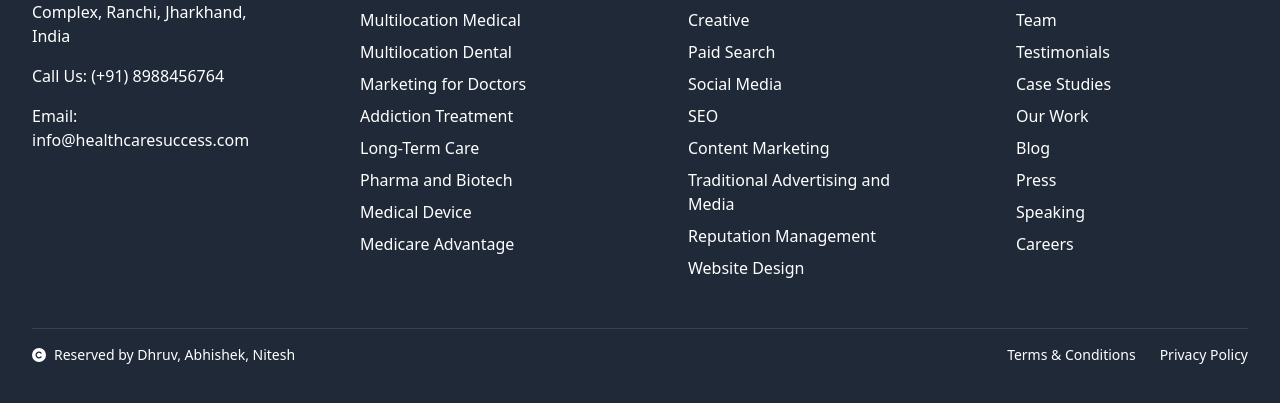
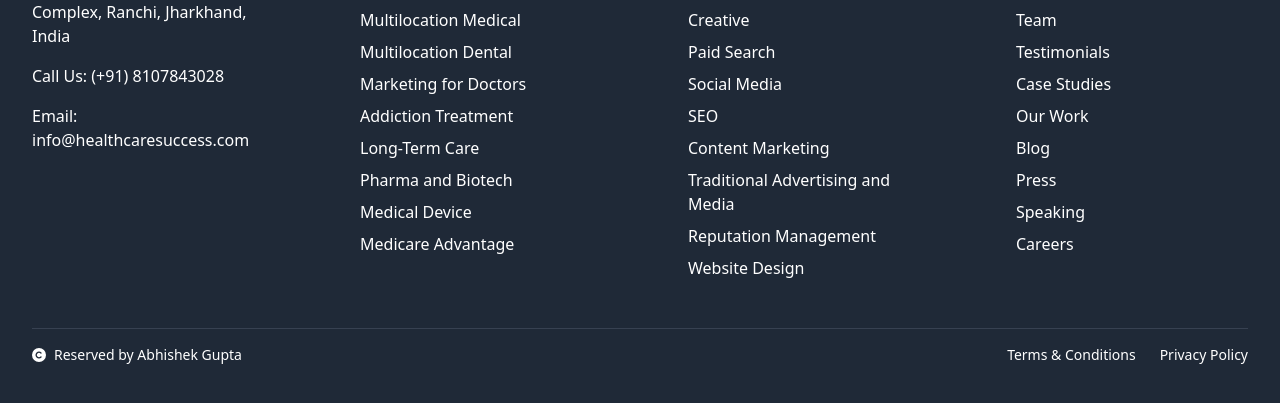
Before and after one commit to Abhigupta13/family-health-record-dashboard-client, a React (Vite) app: page / in a window 1280 px wide. Shown: the part 4100-4503 px from the top of the page. Built offline with nearby package versions, Linux system fonts and the light colour scheme.

Commit message:
fixed footer

```diff
--- a/src/components/shared/Footer.jsx
+++ b/src/components/shared/Footer.jsx
@@ -1,4 +1,3 @@
-import React from "react";
 import { FontAwesomeIcon } from "@fortawesome/react-fontawesome";
 import {
   faFacebook,
@@ -59,7 +58,7 @@
           <div className="space-y-4">
             <h3 className="font-semibold text-lg">Contact Info</h3>
             <p>Address: National Housing Complex, Ranchi, Jharkhand, India</p>
-            <p>Call Us: (+91) 8988456764</p>
+            <p>Call Us: (+91) 8107843028</p>
             <p>Email: info@healthcaresuccess.com</p>
           </div>
 
@@ -117,7 +116,7 @@
           {/* Copyright */}
           <div className="flex items-center">
             <FontAwesomeIcon icon={faCopyright} className="text-sm mr-2" />
-            <span className="text-sm">Reserved by Dhruv, Abhishek, Nitesh</span>
+            <span className="text-sm">Reserved by Abhishek Gupta</span>
           </div>
 
           {/* Terms & Privacy Links */}
```
